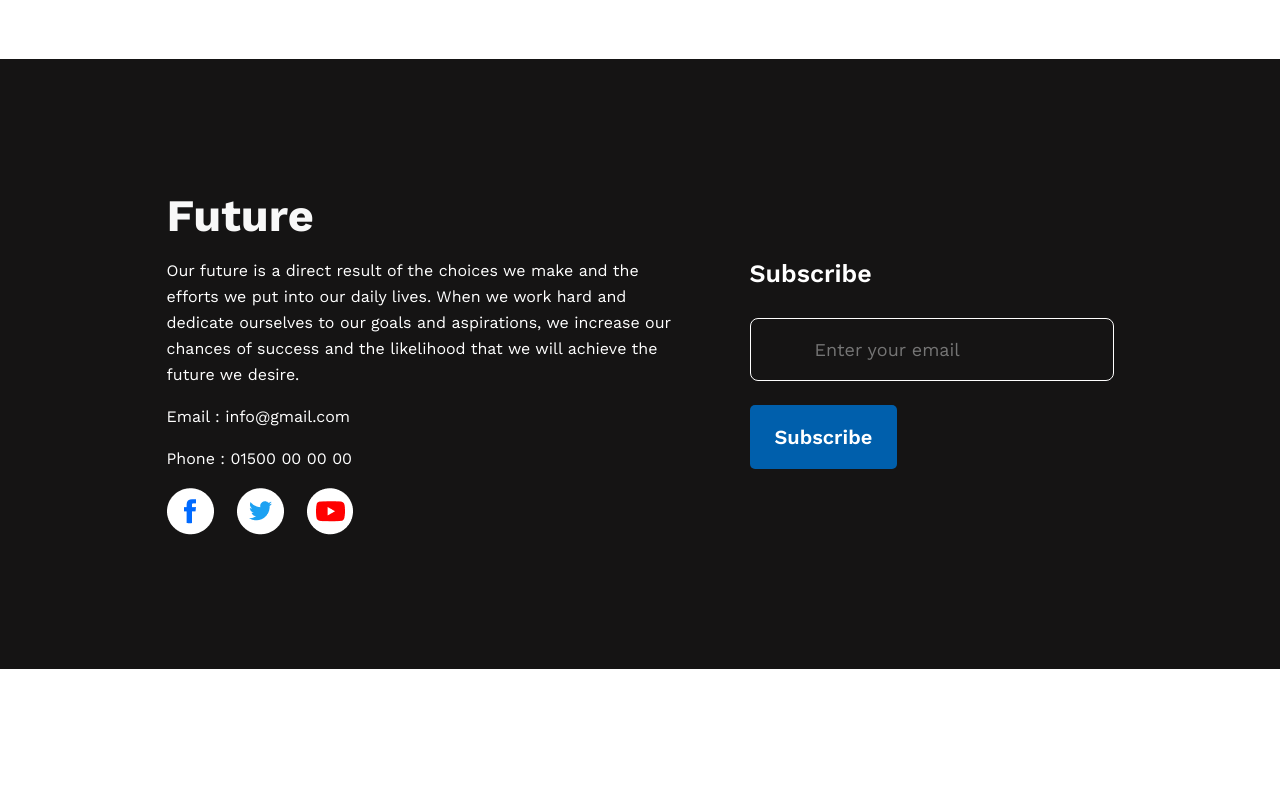
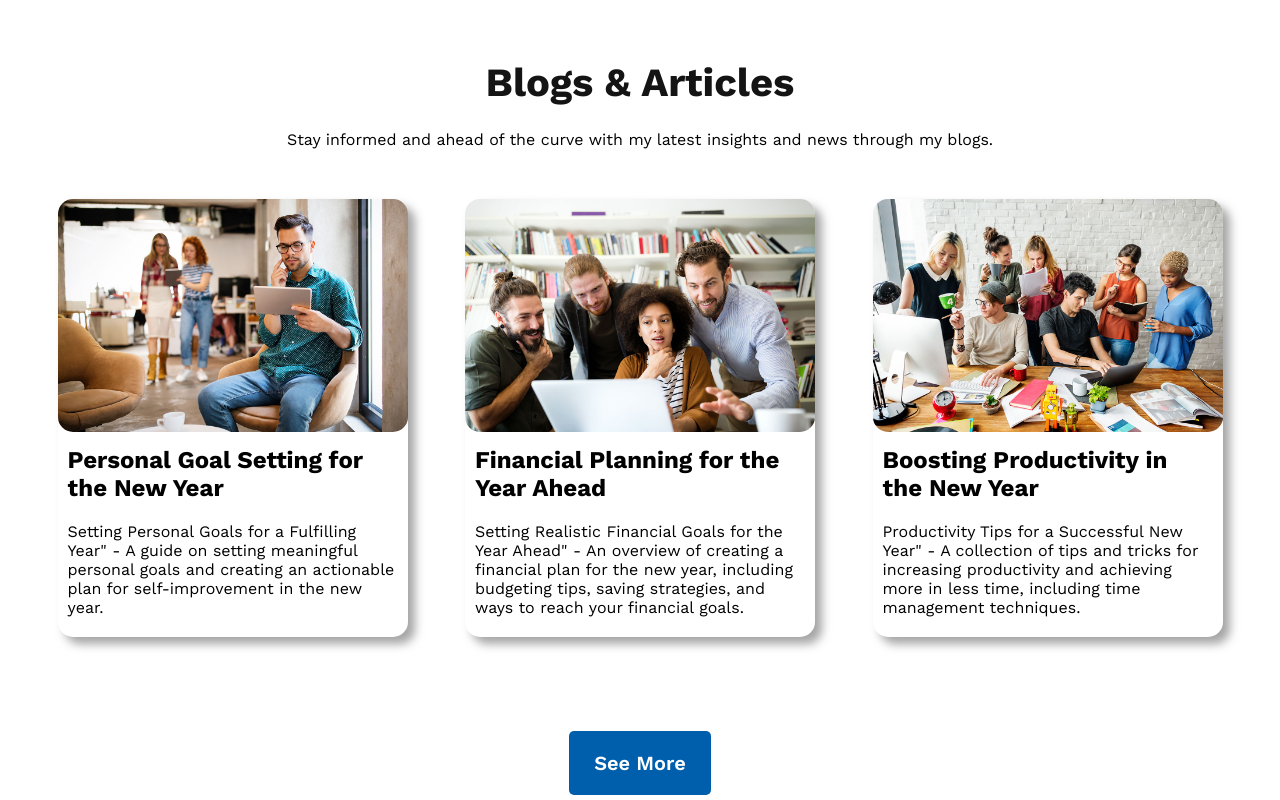
Before and after one commit to omorfarukmahfuj/new-year-new-mission, a plain HTML site: page index.html in a window 1280 px wide. Shown: the part 2560-3360 px from the top of the page. Before the commit the page ends 3229 px from the top, so only its background shows below. Drawn offline with nearby package versions, Linux system fonts and the light colour scheme.

Commit message:
added blogs section

```diff
--- a/index.html
+++ b/index.html
@@ -103,6 +103,41 @@
             </div>
         </section>
 
+        <!-- Blog Section -->
+        <section class="blog-section">
+            <h2 class="section-title">Blogs & Articles</h2>
+            <p class="section-description blog-description">Stay informed and ahead of the curve with my latest insights
+                and
+                news through
+                my blogs.</p>
+            <div class="article-container">
+                <article>
+                    <img src="images/blog-1.jpg" alt="">
+                    <h1>Personal Goal Setting for the New Year</h1>
+                    <p>Setting Personal Goals for a Fulfilling Year" - A guide on setting meaningful personal goals and
+                        creating an actionable plan for self-improvement in the new year.</p>
+                </article>
+
+                <article>
+                    <img src="images/blog-2.jpg" alt="">
+                    <h1>Financial Planning for the Year Ahead</h1>
+                    <p>Setting Realistic Financial Goals for the Year Ahead" - An overview of creating a financial plan
+                        for the new year, including budgeting tips, saving strategies, and ways to reach your financial
+                        goals.</p>
+                </article>
+
+                <article>
+                    <img src="images/blog-3.jpg" alt="">
+                    <h1>Boosting Productivity in the New Year</h1>
+                    <p>Productivity Tips for a Successful New Year" - A collection of tips and tricks for increasing
+                        productivity and achieving more in less time, including time management techniques.</p>
+                </article>
+            </div>
+            <div class="btn-container">
+                <button class="btn-secondary">See More</button>
+            </div>
+
+        </section>
     </main>
 
     <!-- Footer Start -->
--- a/styles/style.css
+++ b/styles/style.css
@@ -7,6 +7,12 @@
 /* Common Styles */
 .text-grey {
     color: #444343;
+}
+
+.section-title {
+    font-weight: 700;
+    font-size: 40px;
+    color: #151414;
 }
 
 .section-description {
@@ -35,12 +41,6 @@
     font-size: 20px;
     color: #ffffff;
     margin-top: 24px;
-}
-
-.section-title {
-    font-weight: 700;
-    font-size: 40px;
-    color: #151414;
 }
 
 /* Header Styles */
@@ -181,3 +181,52 @@ footer {
     margin-top: 30px;
     font-size: 18px;
 }
+
+/* Blogs Style */
+.blog-section h2 {
+    margin-bottom: 24px;
+    text-align: center;
+}
+
+.blog-description {
+    text-align: center;
+    margin-bottom: 50px;
+}
+
+.article-container {
+    display: flex;
+    justify-content: space-evenly;
+}
+
+article {
+    border-radius: 15px;
+    background-color: #ffffff;
+    box-shadow: 7px 7px 10px rgba(128, 128, 128, 0.705);
+    width: 350px;
+    margin-bottom: 20px;
+}
+
+article img {
+    width: 100%;
+    border-radius: 15px;
+}
+
+article h1 {
+    font-size: 24px;
+    font-weight: 700;
+    padding: 10px;
+}
+
+article p {
+    font-size: 16px;
+    font-weight: 400;
+    padding: 10px;
+    margin-bottom: 10px;
+}
+
+.btn-container {
+    display: flex;
+    justify-content: center;
+    align-items: center;
+    margin: 50px;
+}
```
Also changed, not shown: images/blog-1.jpg (added), images/blog-2.jpg (added), images/blog-3.jpg (added).
